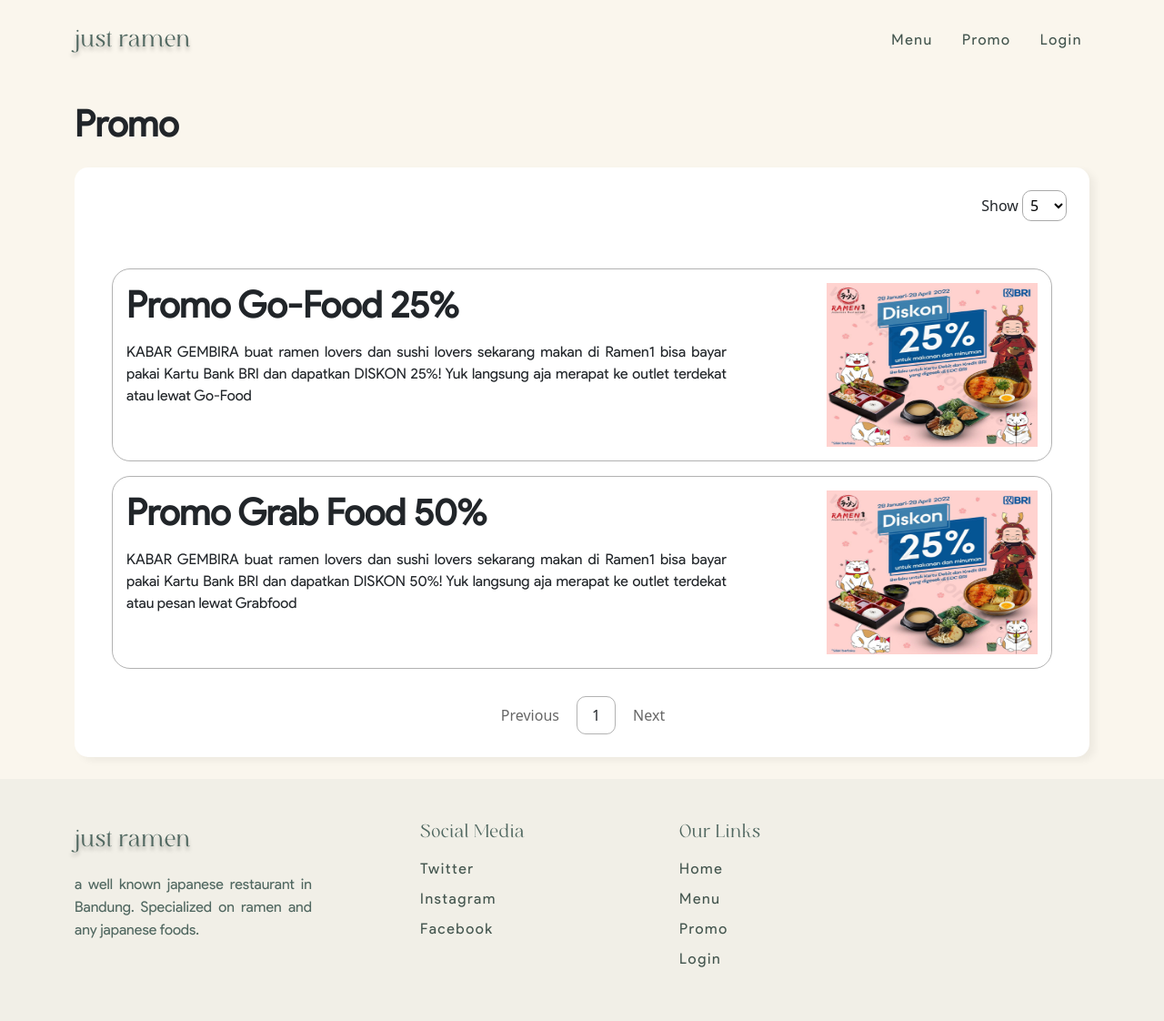
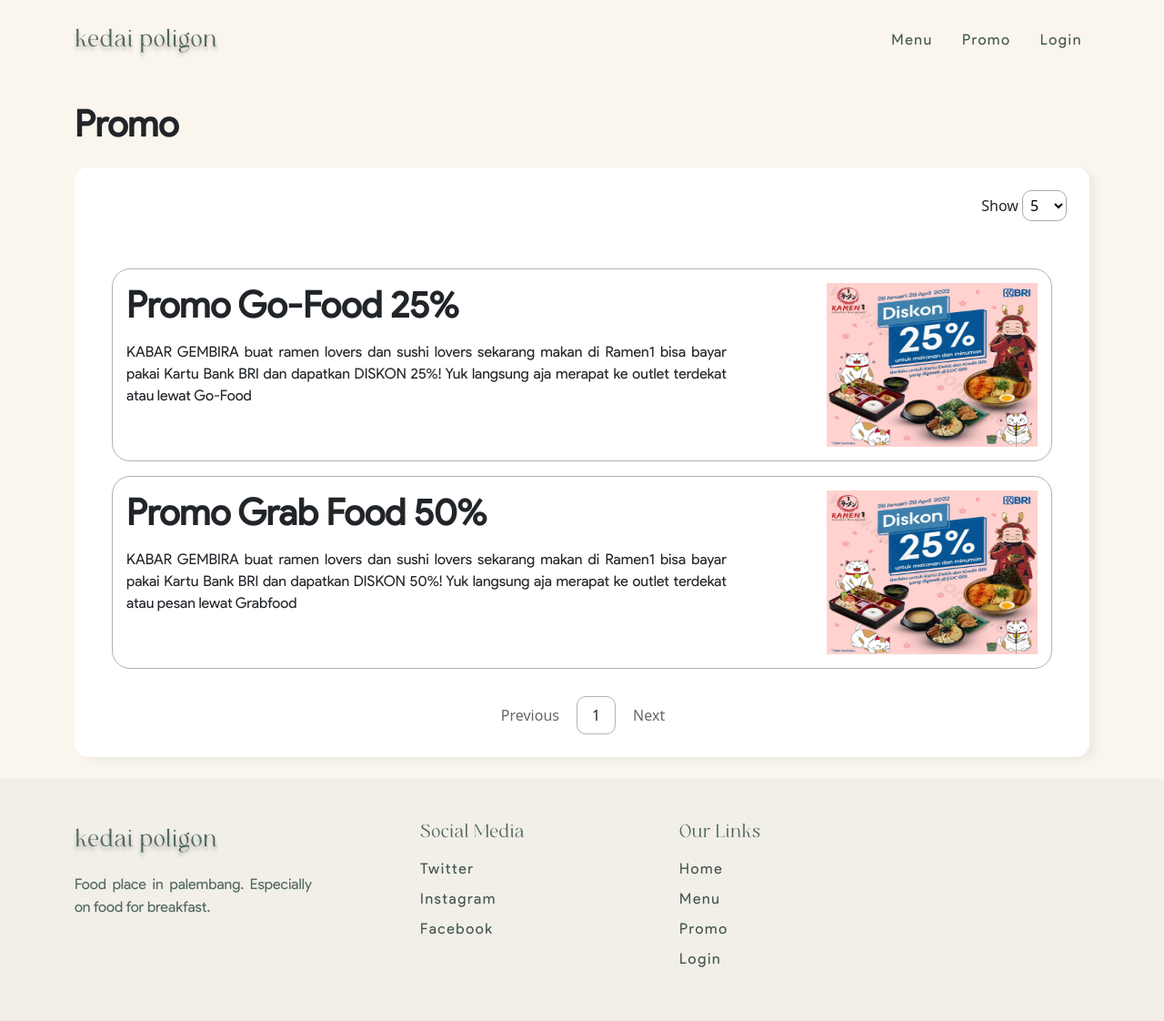
Before and after one commit to Need2Slp/desktop-tutorial, a PHP site: page /promo.php in a window 1280 px wide. Shown: the whole page at 91% size. Run offline with PHP 8.4, Linux system fonts and the light colour scheme; data comes from the database, SQL or seed files in the repository; some libraries are stand-ins or nearby versions.

Commit message:
edit image dan deskripsi

```diff
--- a/just-ramen-website-main/account.php
+++ b/just-ramen-website-main/account.php
@@ -23,7 +23,7 @@ header("location:login.php");
 	<link rel="stylesheet" href="css/style.css">
 	<link rel="stylesheet" href="css/style-beta.css">
 	<link rel="icon" type="image/png" href="assets/icon/favicon.png">
-	<title>Account | just ramen</title>
+	<title>Account | kedai poligon</title>
 </head>
 <body>
 
@@ -37,7 +37,7 @@ header("location:login.php");
 	<section id="sidebar" class="hide">
 		<a href="index.php" class="brand">
 			<i class='bx bxs-cog'></i>
-			<span class="ml-2">just ramen</span>
+			<span class="ml-2">kedai poligon</span>
 		</a>
 		<ul class="side-menu top ps-0">
 			<li>
--- a/just-ramen-website-main/promo.php
+++ b/just-ramen-website-main/promo.php
@@ -18,7 +18,7 @@
   	?>
     <nav class="navbar navbar-expand-lg navbar-light py-4">
       <div class="container">
-        <a class="navbar-brand mx-auto" href="index.php">just ramen</a>
+        <a class="navbar-brand mx-auto" href="index.php">kedai poligon</a>
         <button class="navbar-toggler" type="button" data-bs-toggle="collapse" data-bs-target="#navbarSupportedContent" aria-controls="navbarSupportedContent" aria-expanded="false" aria-label="Toggle navigation">
           <span class="navbar-toggler-icon"></span>
         </button>
@@ -90,8 +90,8 @@
       <div class="container">
         <footer class="row row-cols-4 py-5 mt-4">
           <div class="col-xl-3 col-lg-4 col-md-6 col-sm-12">
-            <a href="index.html" class="navbar-brand d-flex align-items-center mb-3 d-inline-flex">just ramen</a>
-            <p class="desc text-justify">a well known japanese restaurant in Bandung. Specialized on ramen and any japanese foods.</p>
+            <a href="index.html" class="navbar-brand d-flex align-items-center mb-3 d-inline-flex">kedai poligon</a>
+            <p class="desc text-justify">Food place in palembang. Especially on food for breakfast.</p>
           </div>
 
           <div class="col-xl-1 col-lg-1 col-md-0 col-sm-0"></div>
```
Also changed, not shown: just-ramen-website-main/index.php (+8 -8 lines), just-ramen-website-main/menu-ramen.php (+6 -6 lines).
